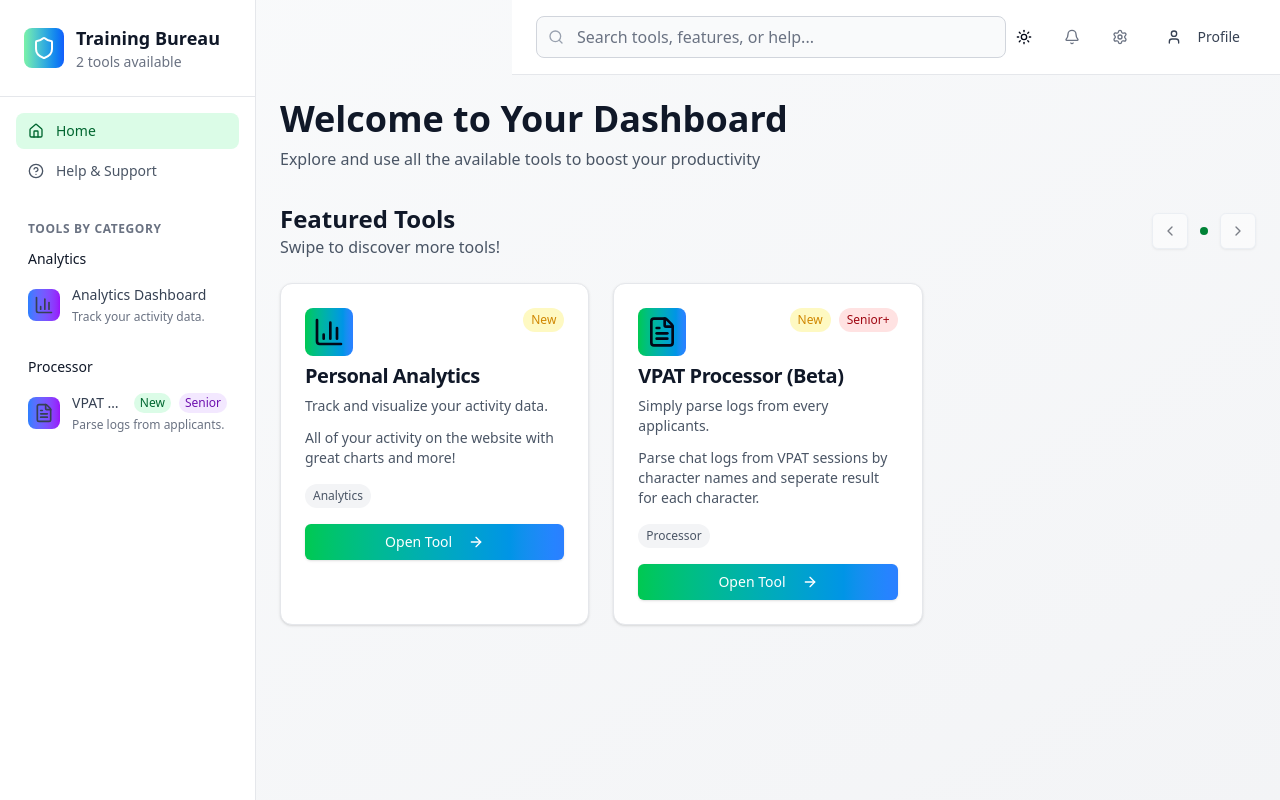
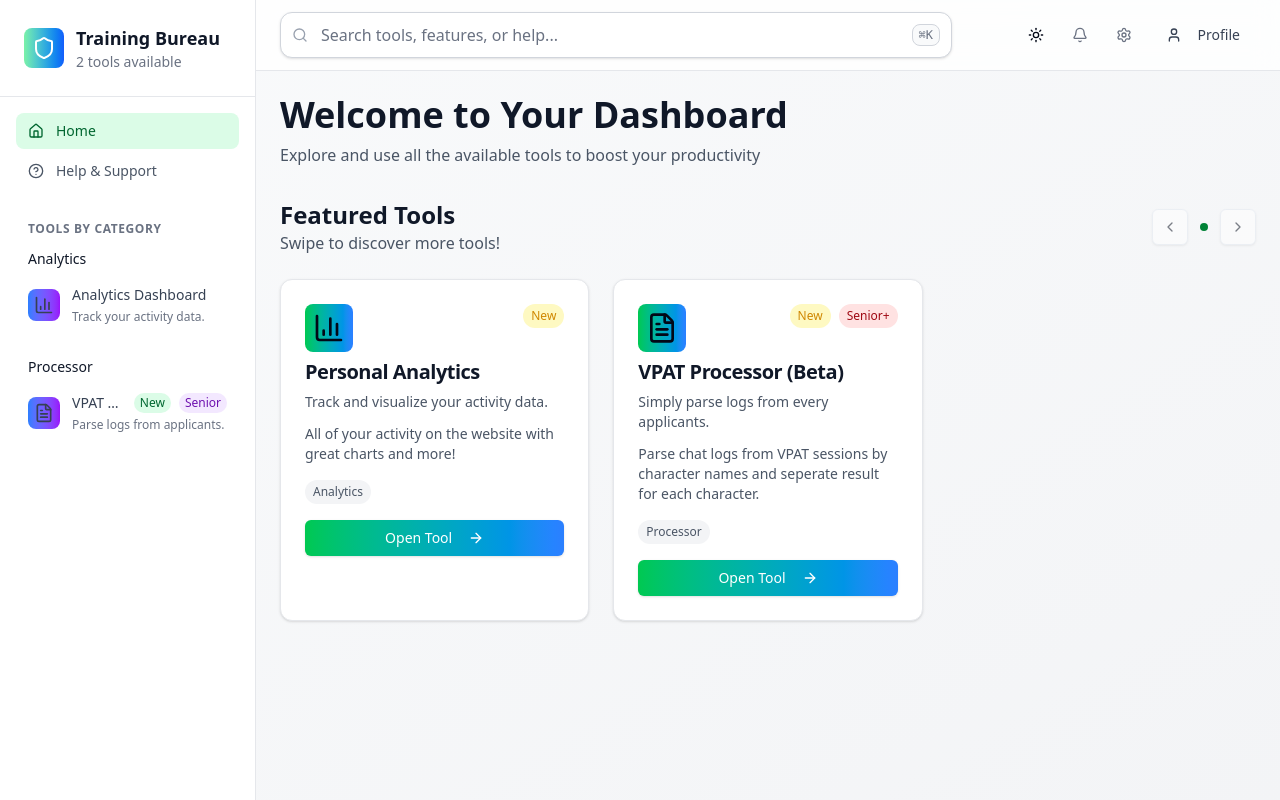
Before and after one commit to chocomintw/training-bureau-helper, a React (Vite) app: page / in a window 1280 px wide. Built offline with nearby package versions, Linux system fonts and the light colour scheme; no server answers.

Commit message:
search function and better header

```diff
--- a/src/components/header.tsx
+++ b/src/components/header.tsx
@@ -1,37 +1,131 @@
-import React from 'react';
+import React, { useState, useRef, useEffect } from 'react';
 import { Button } from '@/components/ui/button';
-import { Bell, Search, User, Settings } from 'lucide-react';
+import { Bell, Search, User, Settings, X } from 'lucide-react';
 import { ThemeToggle } from './themeToggler';
+import { useSearch } from '@/hooks/useSearch';
+import SearchResults from './searchResults';
 
 const Header: React.FC = () => {
+  const { query, setQuery, results, hasResults, isEmpty } = useSearch();
+  const [isSearchFocused, setIsSearchFocused] = useState(false);
+  const searchRef = useRef<HTMLDivElement>(null);
+
+  // Close search results when clicking outside
+  useEffect(() => {
+    const handleClickOutside = (event: MouseEvent) => {
+      if (searchRef.current && !searchRef.current.contains(event.target as Node)) {
+        setIsSearchFocused(false);
+      }
+    };
+
+    document.addEventListener('mousedown', handleClickOutside);
+    return () => document.removeEventListener('mousedown', handleClickOutside);
+  }, []);
+
+  const handleSearch = (e: React.FormEvent) => {
+    e.preventDefault();
+    if (query.trim() && results.length > 0) {
+      console.log('Search submitted:', query);
+    }
+  };
+
+  const clearSearch = () => {
+    setQuery('');
+    setIsSearchFocused(false);
+  };
+
+  // Keyboard shortcut for search (Cmd+K or Ctrl+K)
+  useEffect(() => {
+    const handleKeyDown = (event: KeyboardEvent) => {
+      if ((event.metaKey || event.ctrlKey) && event.key === 'k') {
+        event.preventDefault();
+        const searchInput = document.querySelector('input[type="text"]') as HTMLInputElement;
+        if (searchInput) {
+          searchInput.focus();
+          setIsSearchFocused(true);
+        }
+      }
+    };
+
+    document.addEventListener('keydown', handleKeyDown);
+    return () => document.removeEventListener('keydown', handleKeyDown);
+  }, []);
+
   return (
-    <header className="bg-white dark:bg-gray-900 border-b border-gray-200 dark:border-gray-700 ml-64">
-      <div className="px-6 py-4">
+    <header className="bg-white/80 dark:bg-gray-900/80 backdrop-blur-md border-b border-gray-200 dark:border-gray-700 sticky top-0 z-40">
+      <div className="px-6 py-3">
         <div className="flex items-center justify-between">
-          {/* Search Bar */}
-          <div className="flex-1 max-w-2xl">
+          {/* Enhanced Search Bar */}
+          <div ref={searchRef} className="flex-1 max-w-2xl relative">
+            <form onSubmit={handleSearch}>
               <div className="relative">
                 <Search className="absolute left-3 top-1/2 transform -translate-y-1/2 h-4 w-4 text-gray-400" />
+
                 <input
                   type="text"
+                  value={query}
+                  onChange={(e) => setQuery(e.target.value)}
+                  onFocus={() => setIsSearchFocused(true)}
                   placeholder="Search tools, features, or help..."
-                className="w-full pl-10 pr-4 py-2 border border-gray-300 dark:border-gray-600 rounded-lg bg-gray-50 dark:bg-gray-800 text-gray-900 dark:text-white placeholder-gray-500 dark:placeholder-gray-400 focus:outline-none focus:ring-2 focus:ring-green-600 focus:border-transparent"
+                  className="w-full pl-10 pr-20 py-2.5 border border-gray-300 dark:border-gray-600 rounded-xl bg-white dark:bg-gray-800 text-gray-900 dark:text-white placeholder-gray-500 dark:placeholder-gray-400 focus:outline-none focus:ring-2 focus:ring-blue-500 focus:border-transparent transition-all duration-200 shadow-sm"
                 />
+
+                {/* Clear button */}
+                {query && (
+                  <button
+                    type="button"
+                    onClick={clearSearch}
+                    className="absolute right-10 top-1/2 transform -translate-y-1/2 p-1 text-gray-400 hover:text-gray-600 dark:hover:text-gray-300 transition-colors"
+                  >
+                    <X className="h-4 w-4" />
+                  </button>
+                )}
+
+                {/* Search shortcut hint */}
+                <div className="absolute right-3 top-1/2 transform -translate-y-1/2 hidden sm:flex items-center space-x-1">
+                  <kbd className="px-1.5 py-0.5 text-xs border border-gray-300 dark:border-gray-600 rounded bg-gray-50 dark:bg-gray-700 text-gray-500 dark:text-gray-400">
+                    ⌘K
+                  </kbd>
                 </div>
+              </div>
+            </form>
+
+            {/* Search Results Dropdown */}
+            {isSearchFocused && (hasResults || isEmpty) && (
+              <SearchResults
+                results={results}
+                query={query}
+                onClose={() => setIsSearchFocused(false)}
+              />
+            )}
           </div>
 
           {/* User Actions */}
-          <div className="flex items-center space-x-3">
+          <div className="flex items-center space-x-2 ml-4">
             <ThemeToggle />
-            <Button variant="ghost" size="icon" className="text-gray-500 dark:text-gray-400">
+
+            <Button
+              variant="ghost"
+              size="icon"
+              className="text-gray-500 dark:text-gray-400 hover:text-gray-700 dark:hover:text-gray-200 hover:bg-gray-100 dark:hover:bg-gray-800 transition-colors"
+            >
               <Bell className="h-5 w-5" />
             </Button>
-            <Button variant="ghost" size="icon" className="text-gray-500 dark:text-gray-400">
+
+            <Button
+              variant="ghost"
+              size="icon"
+              className="text-gray-500 dark:text-gray-400 hover:text-gray-700 dark:hover:text-gray-200 hover:bg-gray-100 dark:hover:bg-gray-800 transition-colors"
+            >
               <Settings className="h-5 w-5" />
             </Button>
-            <Button variant="ghost" className="text-gray-700 dark:text-gray-300">
+
+            <Button
+              variant="ghost"
+              className="text-gray-700 dark:text-gray-300 hover:text-gray-900 dark:hover:text-white hover:bg-gray-100 dark:hover:bg-gray-800 transition-colors"
+            >
               <User className="h-5 w-5 mr-2" />
-              Profile
+              <span className="hidden sm:inline">Profile</span>
             </Button>
           </div>
         </div>
--- /dev/null
+++ b/src/components/searchResults.tsx
@@ -0,0 +1,94 @@
+import React from 'react';
+import { Link } from 'react-router-dom';
+import { FileText, BarChart3, HelpCircle, ArrowRight } from 'lucide-react';
+
+// Define the interface locally to avoid import issues
+interface SearchableItem {
+  id: string;
+  name: string;
+  description: string;
+  category: string;
+  tags?: string[];
+  path: string;
+}
+
+interface SearchResultsProps {
+  results: SearchableItem[];
+  query: string;
+  onClose: () => void;
+}
+
+const iconMap = {
+  'Processor': FileText,
+  'Analytics': BarChart3,
+  'Support': HelpCircle,
+};
+
+const SearchResults: React.FC<SearchResultsProps> = ({ results, query, onClose }) => {
+  if (results.length === 0) {
+    return (
+      <div className="absolute top-full left-0 right-0 mt-2 bg-white dark:bg-gray-800 border border-gray-200 dark:border-gray-700 rounded-xl shadow-lg z-50">
+        <div className="p-4 text-center text-gray-500 dark:text-gray-400">
+          <p>No results found for "{query}"</p>
+          <p className="text-sm mt-1">Try different keywords</p>
+        </div>
+      </div>
+    );
+  }
+
+  return (
+    <div className="absolute top-full left-0 right-0 mt-2 bg-white dark:bg-gray-800 border border-gray-200 dark:border-gray-700 rounded-xl shadow-lg z-50 max-h-96 overflow-y-auto">
+      <div className="p-2">
+        <div className="px-3 py-2 text-xs font-semibold text-gray-500 dark:text-gray-400 uppercase tracking-wide">
+          Found {results.length} result{results.length !== 1 ? 's' : ''}
+        </div>
+
+        {results.map((item, _index) => {
+          const IconComponent = iconMap[item.category as keyof typeof iconMap] || FileText;
+
+          return (
+            <Link
+              key={item.id}
+              to={item.path}
+              onClick={onClose}
+              className="flex items-center space-x-3 p-3 rounded-lg hover:bg-gray-50 dark:hover:bg-gray-700 transition-colors group"
+            >
+              <div className="shrink-0">
+                <div className="p-2 bg-linear-to-r from-blue-500 to-purple-600 rounded-lg">
+                  <IconComponent className="h-4 w-4 text-white" />
+                </div>
+              </div>
+
+              <div className="flex-1 min-w-0">
+                <div className="flex items-center space-x-2">
+                  <span className="font-medium text-gray-900 dark:text-white group-hover:text-blue-600 dark:group-hover:text-blue-400 transition-colors">
+                    {item.name}
+                  </span>
+                  <span className="text-xs px-1.5 py-0.5 bg-gray-100 dark:bg-gray-600 text-gray-600 dark:text-gray-300 rounded">
+                    {item.category}
+                  </span>
+                </div>
+                <p className="text-sm text-gray-600 dark:text-gray-400 truncate">
+                  {item.description}
+                </p>
+                {item.tags && item.tags.length > 0 && (
+                  <div className="flex flex-wrap gap-1 mt-1">
+                    {item.tags.slice(0, 3).map(tag => (
+                      <span key={tag} className="text-xs text-gray-500 dark:text-gray-400 bg-gray-50 dark:bg-gray-600 px-1.5 py-0.5 rounded">
+                        #{tag}
+                      </span>
+                    ))}
+                  </div>
+                )}
+              </div>
+
+              <ArrowRight className="h-4 w-4 text-gray-400 group-hover:text-blue-600 dark:group-hover:text-blue-400 transition-colors shrink-0" />
+            </Link>
+          );
+        })}
+      </div>
+    </div>
+  );
+};
+
+export default SearchResults;
--- /dev/null
+++ b/src/hooks/useKeyboardShortcuts.ts
@@ -0,0 +1,15 @@
+import { useEffect } from 'react';
+
+export const useKeyboardShortcut = (key: string, callback: () => void) => {
+  useEffect(() => {
+    const handleKeyDown = (event: KeyboardEvent) => {
+      if ((event.metaKey || event.ctrlKey) && event.key === key) {
+        event.preventDefault();
+        callback();
+      }
+    };
+
+    document.addEventListener('keydown', handleKeyDown);
+    return () => document.removeEventListener('keydown', handleKeyDown);
+  }, [key, callback]);
+};
--- /dev/null
+++ b/src/hooks/useSearch.ts
@@ -0,0 +1,68 @@
+import { useState, useMemo } from 'react';
+
+// Define the interface first
+export interface SearchableItem {
+  id: string;
+  name: string;
+  description: string;
+  category: string;
+  tags?: string[];
+  path: string;
+}
+
+// Mock data for search
+const searchableItems: SearchableItem[] = [
+  {
+    id: 'vpat-processor',
+    name: 'VPAT Processor',
+    description: 'Parse chat logs from VPAT sessions by character names',
+    category: 'Processor',
+    tags: ['logs', 'parsing', 'filtering', 'deduplication'],
+    path: '/tool/vpat-processor'
+  },
+  {
+    id: 'analytics',
+    name: 'Personal Analytics',
+    description: 'Track and visualize your activity data with charts',
+    category: 'Analytics',
+    tags: ['charts', 'data', 'visualization', 'metrics'],
+    path: '/tool/analytics'
+  },
+  {
+    id: 'help',
+    name: 'Help & Support',
+    description: 'Get help and support for using the tools',
+    category: 'Support',
+    tags: ['help', 'support', 'documentation', 'guide'],
+    path: '#help'
+  }
+];
+
+// Export the hook
+export const useSearch = () => {
+  const [query, setQuery] = useState('');
+
+  const results = useMemo(() => {
+    if (!query.trim()) return [];
+
+    const lowerQuery = query.toLowerCase();
+
+    return searchableItems.filter(item =>
+      item.name.toLowerCase().includes(lowerQuery) ||
+      item.description.toLowerCase().includes(lowerQuery) ||
+      item.category.toLowerCase().includes(lowerQuery) ||
+      item.tags?.some(tag => tag.toLowerCase().includes(lowerQuery))
+    );
+  }, [query]);
+
+  return {
+    query,
+    setQuery,
+    results,
+    hasResults: results.length > 0,
+    isEmpty: query.trim() !== '' && results.length === 0
+  };
+};
+
+// Export the searchable items separately if needed
+export { searchableItems };
```
Lines whose indentation alone changed are shown as unchanged.
